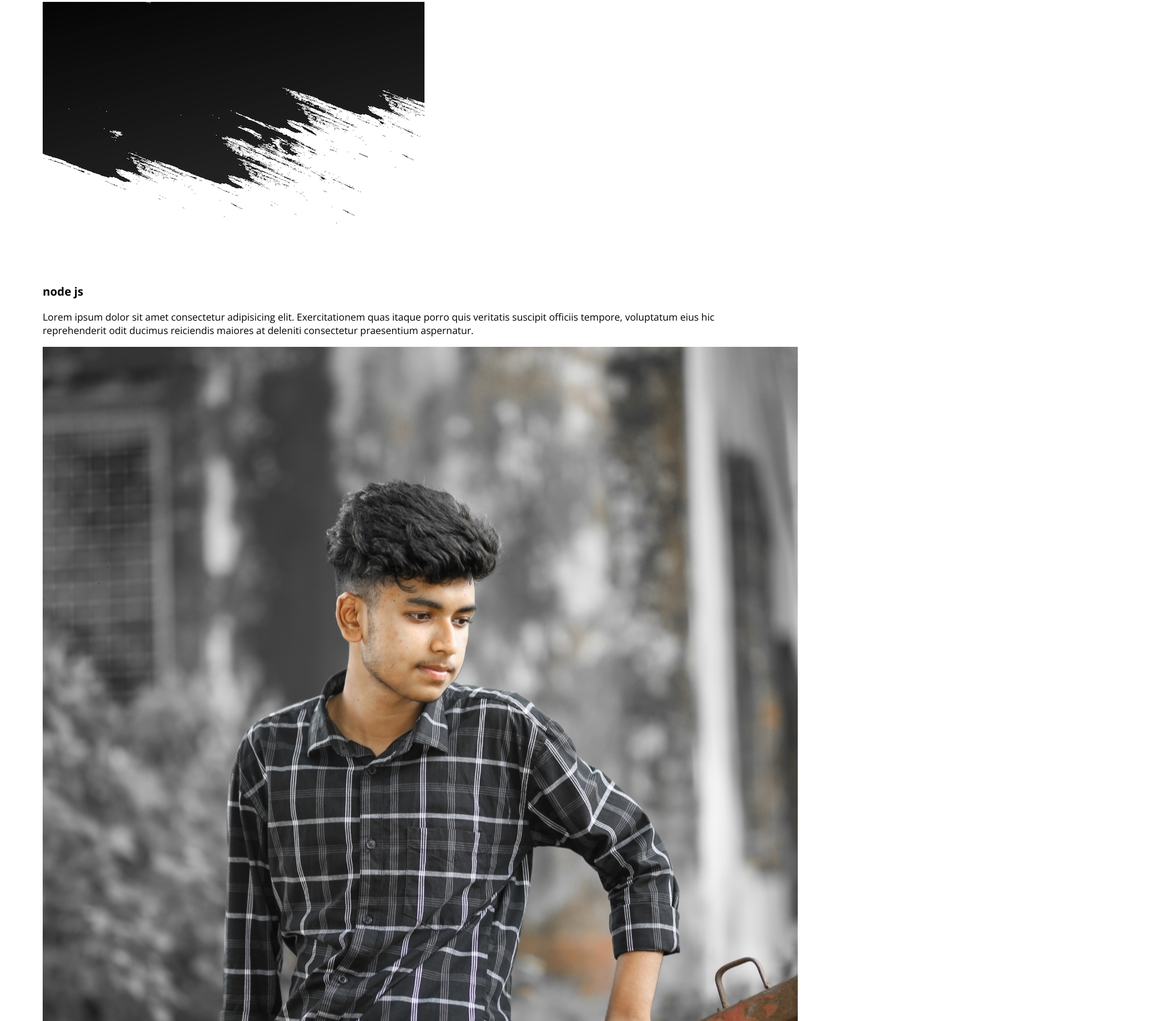
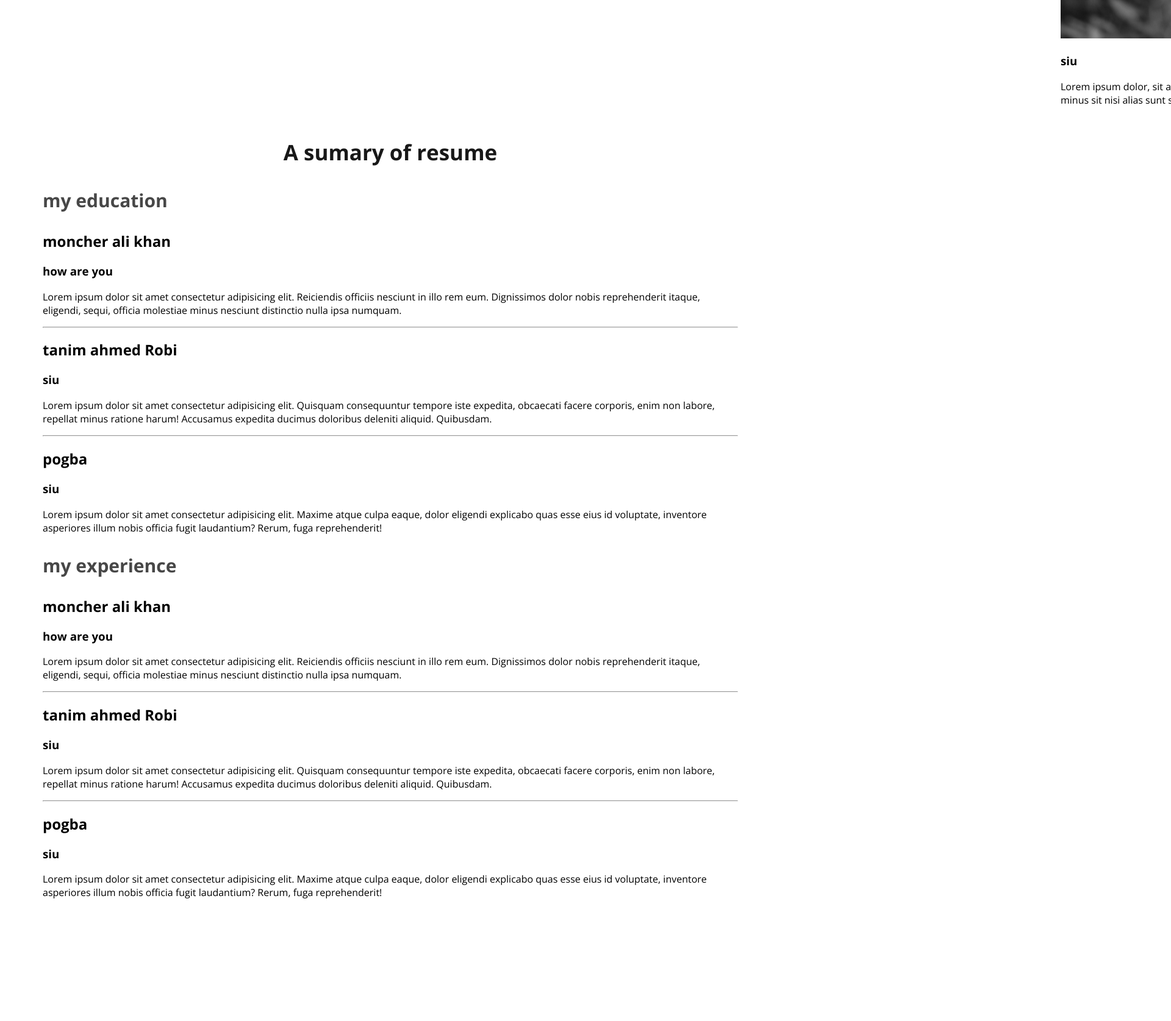
Before and after one commit to tanim4x/develover.repo, a plain HTML site: page index.html in a window 1280 px wide. Shown: the part 3311-4986 px from the top of the page at 61% size, 1920 px wide, since content can reach past the window. After the commit the page ends 4802 px from the top, so only its background shows below. Drawn offline with nearby package versions, Linux system fonts and the light colour scheme.

Commit message:
resume contien added

```diff
--- a/index.html
+++ b/index.html
@@ -98,7 +98,55 @@
                 <p class="skill-description">Lorem ipsum dolor, sit amet consectetur adipisicing elit. Praesentium iste dicta hic ullam laudantium, eaque provident error rem corporis molestiae accusantium esse minus sit nisi alias sunt sint nesciunt fugiat.</p>
             </div>
         </div>
+    </section>
+    <!--resume section-->
+    <section>
+        <h3 class="section-title">A sumary of resume</h3>
+        <div class="resume-container">
+            <div class="resume-column">
+                <h3 class="resume-column-title">my education</h3>
+            </div>
+            <div class="resume-item">
+                <h2 class="resume-item-title">moncher ali khan</h2>
+                <h3 class="resume-item-instute">how are you</h3>
+                <p class="resume-item-description">Lorem ipsum dolor sit amet consectetur adipisicing elit. Reiciendis officiis nesciunt in illo rem eum. Dignissimos dolor nobis reprehenderit itaque, eligendi, sequi, officia molestiae minus nesciunt distinctio nulla ipsa numquam.</p>
+            </div>
+            <hr>
+            <div class="resume-item">
+                <h2 class="resume-item-title">tanim ahmed Robi</h2>
+                <h3 class="resume-item-instute">siu</h3>
+                <p class="resume-item-description">Lorem ipsum dolor sit amet consectetur adipisicing elit. Quisquam consequuntur tempore iste expedita, obcaecati facere corporis, enim non labore, repellat minus ratione harum! Accusamus expedita ducimus doloribus deleniti aliquid. Quibusdam.</p>
+            </div>
+            <hr>
+            <div class="resume-item">
+                <h2 class="resume-item-title">pogba</h2>
+                <h3 class="resume-item-instute">siu</h3>
+                <p class="resume-item-description">Lorem ipsum dolor sit amet consectetur adipisicing elit. Maxime atque culpa eaque, dolor eligendi explicabo quas esse eius id voluptate, inventore asperiores illum nobis officia fugit laudantium? Rerum, fuga reprehenderit!</p>
+            </div>
+            <div class="resume-column">
+                <h3 class="resume-column-title">my experience</h3>
+                <div class="resume-item">
+                    <h2 class="resume-item-title">moncher ali khan</h2>
+                    <h3 class="resume-item-instute">how are you</h3>
+                    <p class="resume-item-description">Lorem ipsum dolor sit amet consectetur adipisicing elit. Reiciendis officiis nesciunt in illo rem eum. Dignissimos dolor nobis reprehenderit itaque, eligendi, sequi, officia molestiae minus nesciunt distinctio nulla ipsa numquam.</p>
+                </div>
+                <hr>
+                <div class="resume-item">
+                    <h2 class="resume-item-title">tanim ahmed Robi</h2>
+                    <h3 class="resume-item-instute">siu</h3>
+                    <p class="resume-item-description">Lorem ipsum dolor sit amet consectetur adipisicing elit. Quisquam consequuntur tempore iste expedita, obcaecati facere corporis, enim non labore, repellat minus ratione harum! Accusamus expedita ducimus doloribus deleniti aliquid. Quibusdam.</p>
+                </div>
+                <hr>
+                <div class="resume-item">
+                    <h2 class="resume-item-title">pogba</h2>
+                    <h3 class="resume-item-instute">siu</h3>
+                    <p class="resume-item-description">Lorem ipsum dolor sit amet consectetur adipisicing elit. Maxime atque culpa eaque, dolor eligendi explicabo quas esse eius id voluptate, inventore asperiores illum nobis officia fugit laudantium? Rerum, fuga reprehenderit!</p>
+                </div>
+            </div>
 
+
+        </div>
+    </section>
     </main>
     <footer>
 
--- a/styles/robi.css
+++ b/styles/robi.css
@@ -83,6 +83,9 @@ width: 500px;
     margin-top: 5px;
 }
 /*main section styles */
+.main section{
+    margin-top: 130px;
+}
 main{
     width: 1140px;
     margin: 0 auto;
@@ -101,7 +104,27 @@ main{
 .about-info{
     text-align: center;
 }
+/*skills related style*/
 #what-do-description{
     padding: 30px 150px;
 
 }
+.skills-container{
+    display: flex ;
+}
+.skill{
+    padding: 30px;
+    gap: 24px;
+    border: 5px;
+    background: #FFF;
+    box-shadow: 0px 6px 50px rgb(0, 0, 0, 0,06);
+}
+.skills-description{
+    color: var(--dark-03), #757575;
+}
+/* resume section styles*/
+.resume-column-title{
+    color: #474747;
+    font-size: 30px;
+    font-weight: 700;
+}
```
